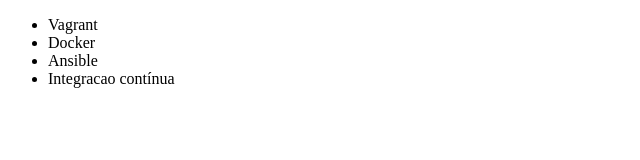
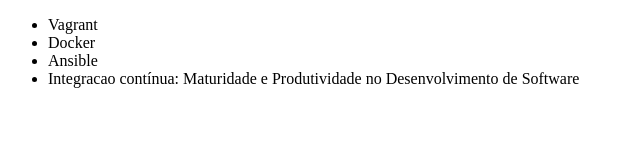
Before and after one commit to Matheus-Barucho/tecno-git, a plain HTML site: page index.html in a window 1280 px wide. Shown: the whole page, without its empty margins (0-640 px from the left). Drawn offline with Linux system fonts and the light colour scheme.

Commit message:
Renomeando curso de Integração Contínua

```diff
--- a/index.html
+++ b/index.html
@@ -9,7 +9,7 @@
             <li>Vagrant</li>
             <li>Docker</li>
             <li>Ansible</li>
-            <li>Integracao contínua</li>
+            <li>Integracao contínua: Maturidade e Produtividade no Desenvolvimento de Software</li>
         </ul>
     </body>
 </html>
```
